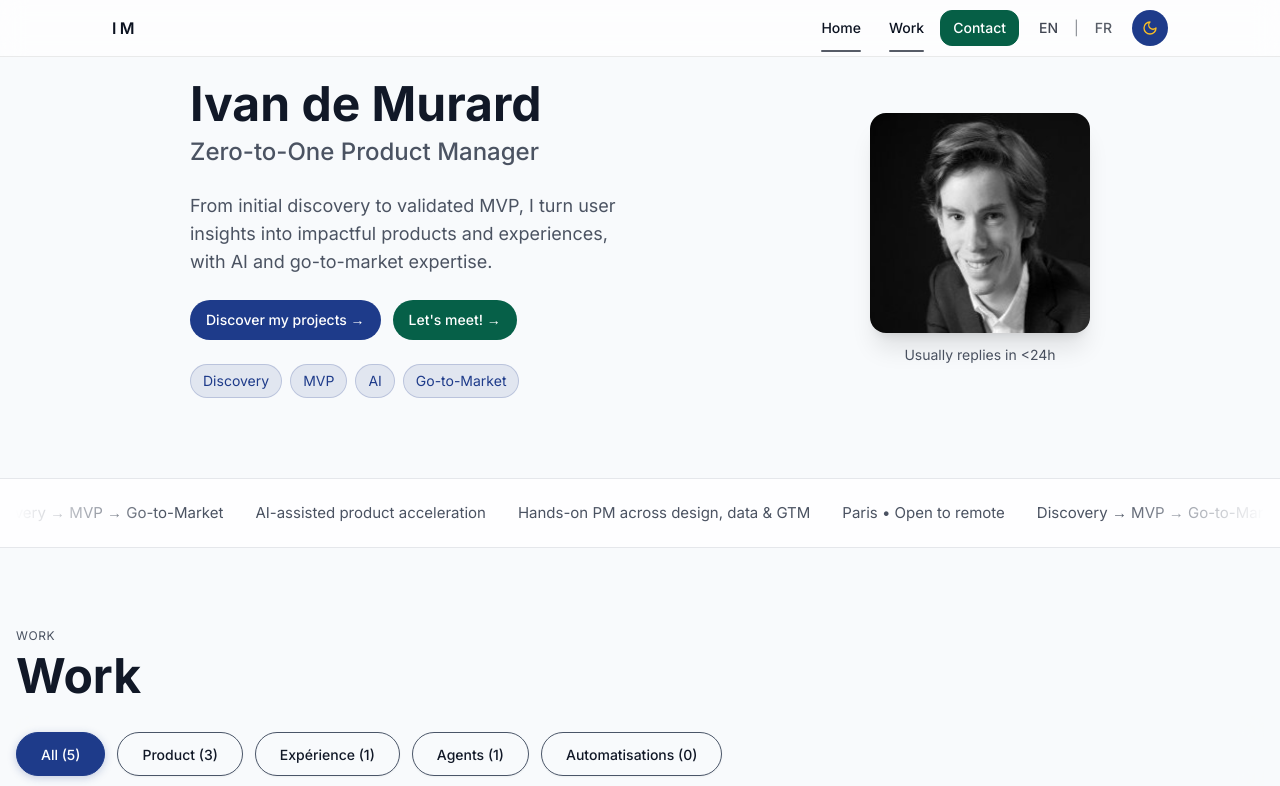
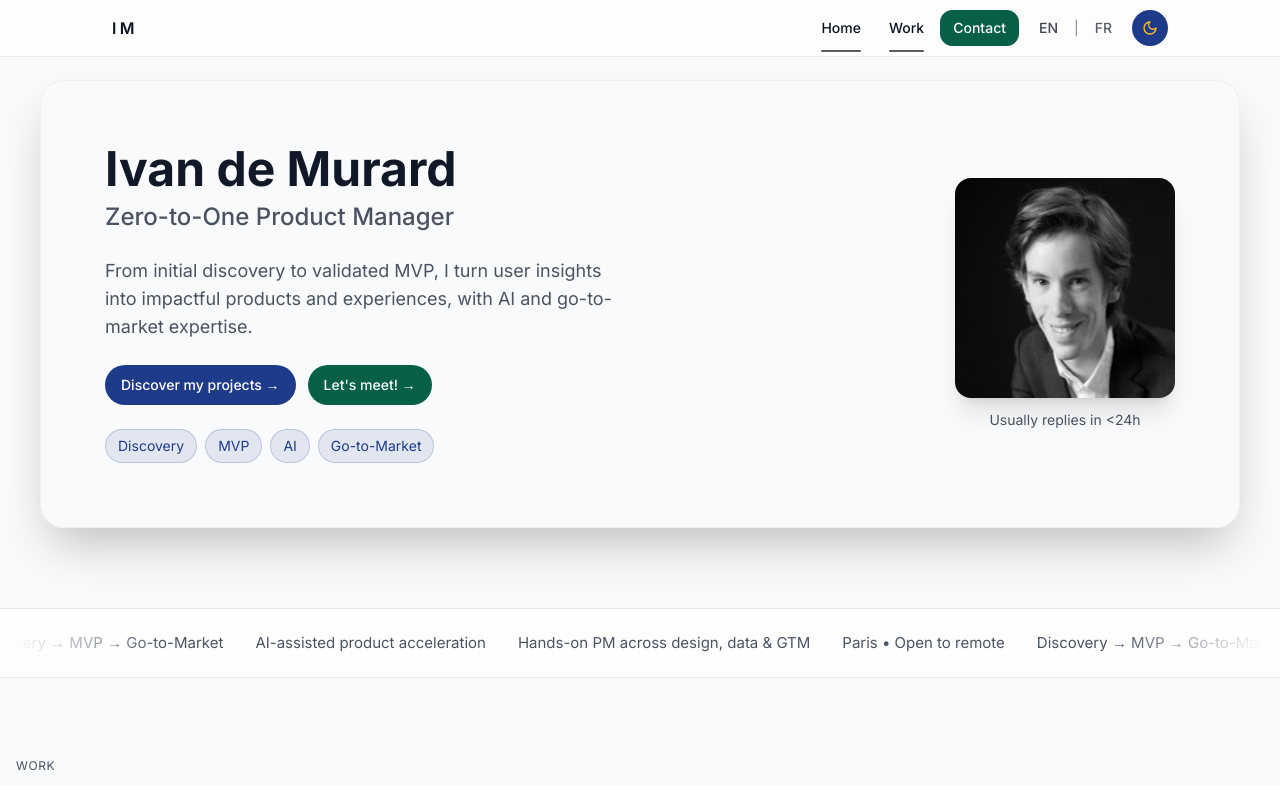
Before and after one commit to IvandeMurard/refined-presentation, a React (Vite) app: page / in a window 1280 px wide. Shown: the top 786 px of the page. Built offline with nearby package versions, Linux system fonts and the light colour scheme.

Commit message:
feat: Implement glassmorphism card for Hero section

```diff
--- a/src/pages/Home.tsx
+++ b/src/pages/Home.tsx
@@ -250,8 +250,10 @@ export const Home: React.FC = () => {
 
       {/* Hero Section */}
       <section id="hero" className="px-4 py-16 md:py-20">
-        <div className="mx-auto max-w-[900px] w-full">
-          <div className="grid items-center gap-6 md:gap-8 md:grid-cols-2">
+        <div className="mx-auto max-w-[1200px] w-full">
+          {/* Glass Card */}
+          <div className="backdrop-blur-md bg-background/80 rounded-3xl shadow-2xl border border-border/50 p-8 md:p-12 lg:p-16">
+            <div className="grid items-center gap-4 md:gap-6 md:grid-cols-2">
             {/* Left: titles + subtitle + buttons + pills */}
             <div className="text-left">
               <h1 className="text-4xl md:text-5xl font-bold text-foreground leading-tight">Ivan de Murard</h1>
@@ -311,6 +313,7 @@ export const Home: React.FC = () => {
                 </figure>
                 <p className="text-sm text-muted-foreground text-center mt-3">Usually replies in &lt;24h</p>
               </div>
+            </div>
             </div>
           </div>
         </div>
```
